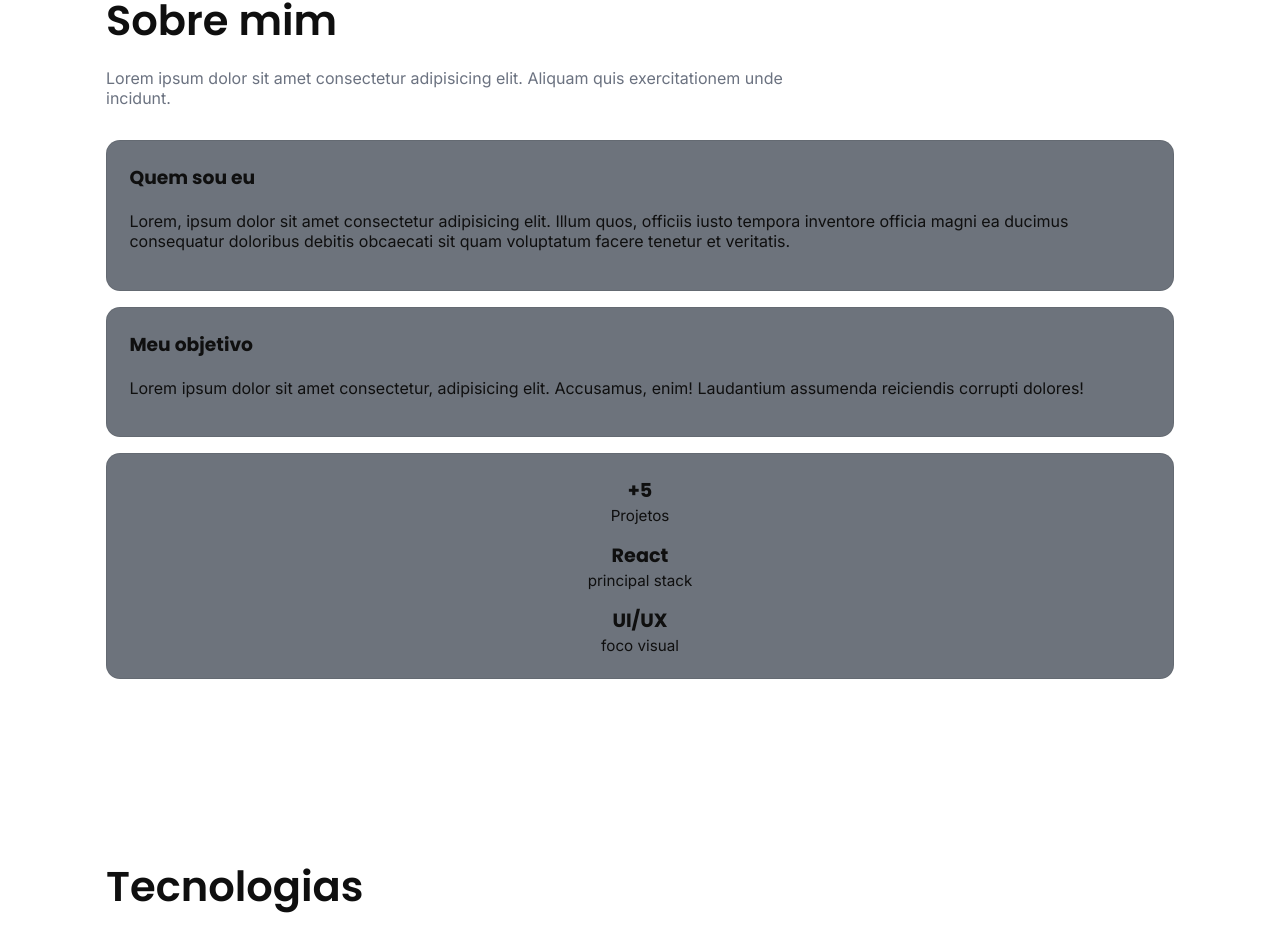
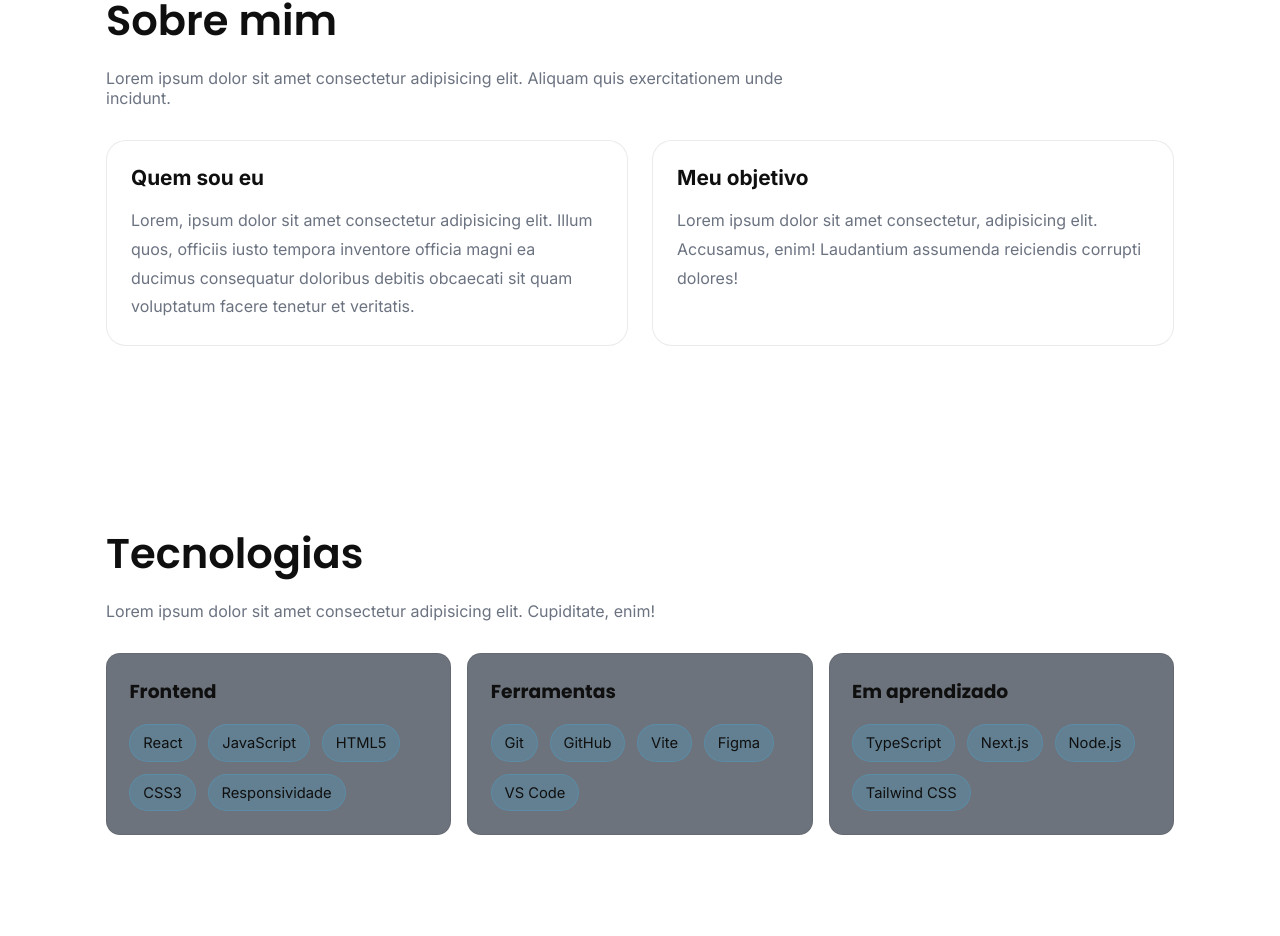
Before and after one commit to marcoshjunior/Meu-Portifolio-React, a React (Vite) app in the folder portifolio-react/: page / in a window 1280 px wide. Shown: the part 907-1843 px from the top of the page. Built offline with nearby package versions, Linux system fonts and the light colour scheme.

Commit message:
seção sobre mim

```diff
--- a/portifolio-react/src/components/About/About.jsx
+++ b/portifolio-react/src/components/About/About.jsx
@@ -12,7 +12,7 @@ export default function About() {
           exercitationem unde incidunt.
         </p>
         <div className={styles.grid}>
-          <div className={styles.card}>
+          <article className={styles.card}>
             <h3>Quem sou eu</h3>
             <p>
               Lorem, ipsum dolor sit amet consectetur adipisicing elit. Illum
@@ -20,28 +20,14 @@ export default function About() {
               consequatur doloribus debitis obcaecati sit quam voluptatum facere
               tenetur et veritatis.
             </p>
-          </div>
-          <div className={styles.card}>
+          </article>
+          <article className={styles.card}>
             <h3>Meu objetivo</h3>
             <p>
               Lorem ipsum dolor sit amet consectetur, adipisicing elit.
               Accusamus, enim! Laudantium assumenda reiciendis corrupti dolores!
             </p>
-          </div>
-          <div className={styles.stats}>
-            <div>
-              <strong>+5</strong>
-              <span>Projetos</span>
-            </div>
-            <div>
-              <strong>React</strong>
-              <span>principal stack</span>
-            </div>
-            <div>
-              <strong>UI/UX</strong>
-              <span>foco visual</span>
-            </div>
-          </div>
+          </article>
         </div>
       </div>
     </section>
--- a/portifolio-react/src/components/About/About.module.css
+++ b/portifolio-react/src/components/About/About.module.css
@@ -2,64 +2,34 @@
 
 .grid {
   display: grid;
-  gap: 1rem;
-}
-
-.card,
-.stats {
-  background: rgba(31, 41, 55, 0.65);
-  border: 1px solid var(--border);
-  border-radius: var(--radius);
-  box-shadow: var(--shadow);
+  gap: 1.5rem;
 }
 
 .card {
-  padding: 1.4rem;
+  padding: 1.5rem;
+  border: 1px solid var(--border);
+  border-radius: 20px;
+  background: white;
   transition: 0.25s ease;
 }
 .card:hover {
   transform: translateY(-4px);
-  background: rgba(39, 50, 68, 0.8);
+  border-color: rgba(249, 115, 22, 0.2);
 }
 .card h3 {
+  font-family: "Poppins" sans-serif;
+  font-size: 1.3rem;
   margin-top: 0;
-  font-family: "Poppins", sans-serif;
+  margin-bottom: 1rem;
 }
 .card p {
-  color: var(--muted);
+  color: var(--text-muted);
+  line-height: 1.8;
+  margin: 0;
 }
 
-.stats {
-  display: grid;
-  grid-template-columns: repeat(3, 1fr);
-  gap: 1rem;
-  padding: 1.4rem;
-}
-.stats div {
-  text-align: center;
-}
-.stats strong {
-  display: block;
-  font-size: 1.2rem;
-  font-family: "Poppins", sans-serif;
-}
-.stats span {
-  color: var(--muted);
-  font-size: 0.95rem;
-}
-
-@media (max-width: 767px) {
-  .stats {
-    grid-template-columns: 1fr;
+@media (min-width: 768px) {
+  .grid {
+    grid-template-columns: repeat(2, 1fr);
   }
 }
-@media (min-width: 900px) {
-  .grid {
-    grid-template-columns: 1.3fr, 1.3fr, 1fr;
-    align-items: stretch;
-  }
-  .stats {
-    /*talvez não precise*/
-    grid-template-columns: 1fr;
-  }
-}
--- a/portifolio-react/src/styles/globals.css
+++ b/portifolio-react/src/styles/globals.css
@@ -58,7 +58,7 @@ textarea {
 }
 
 .section {
-  padding: 5rem 0;
+  padding: 5rem 0; /*6rem*/
 }
 
 .sectionTitle {
```
